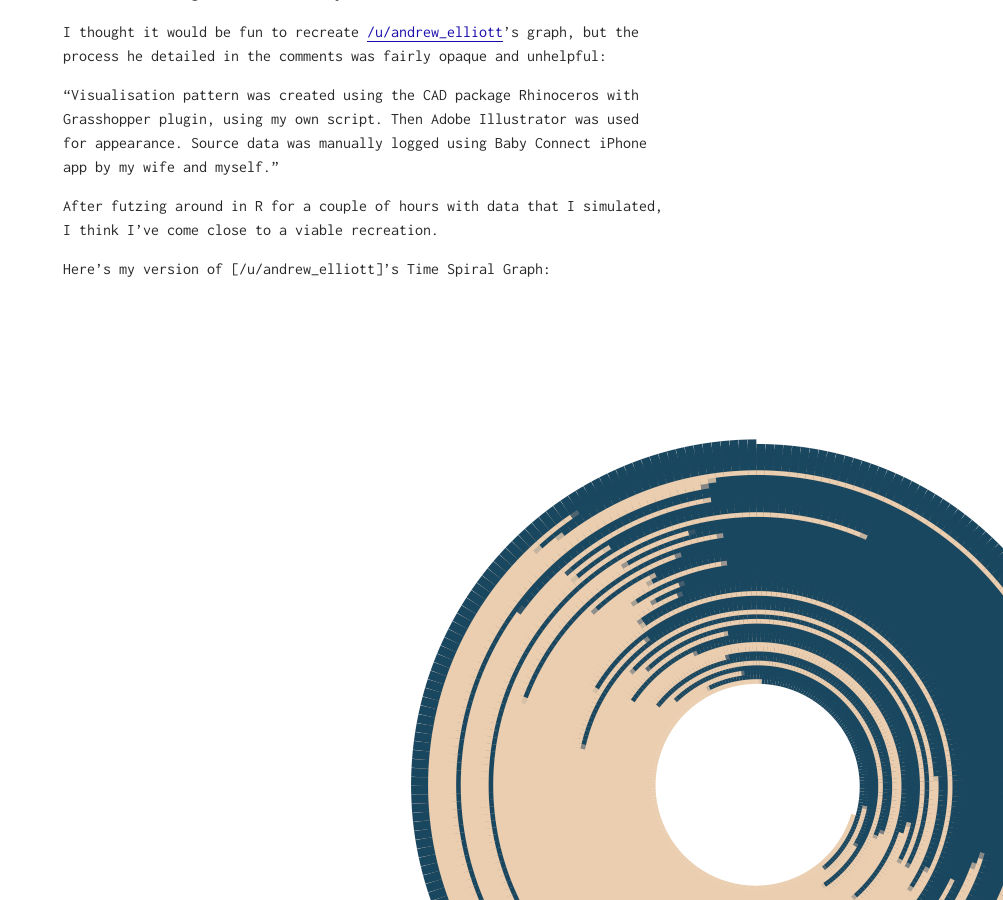
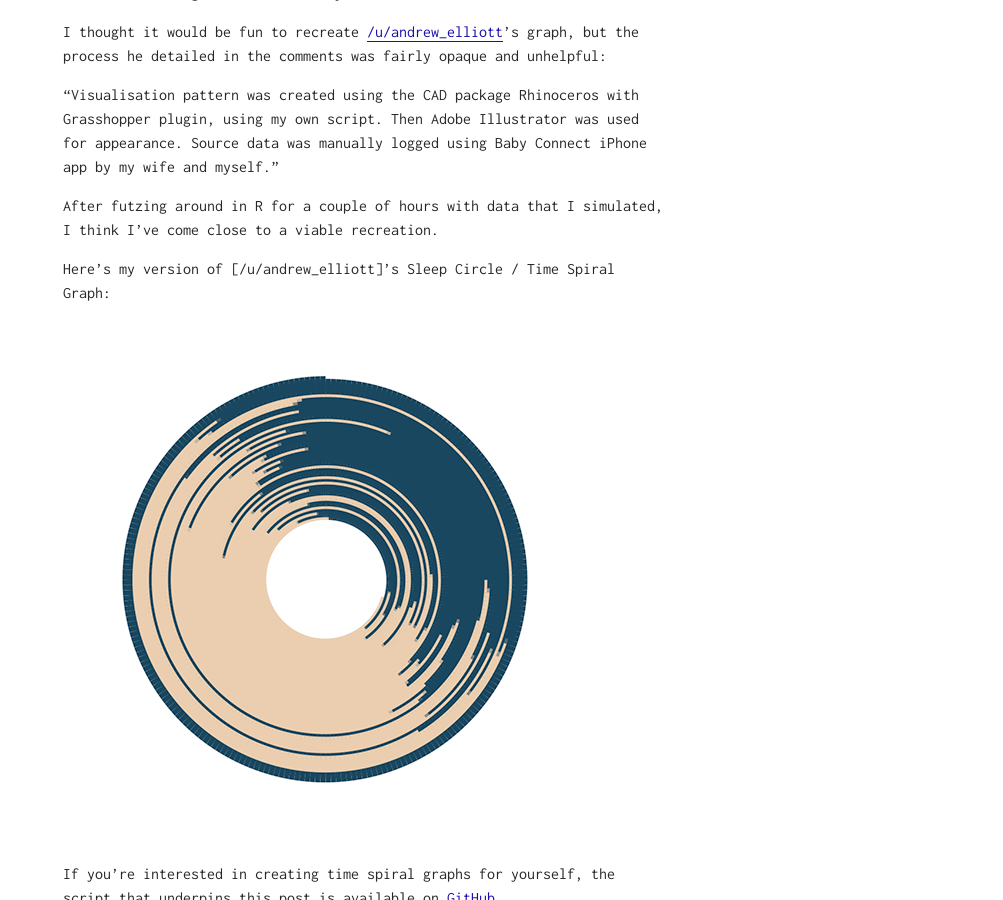
Before and after one commit to maxhumber/maxhumber.com, a Jekyll site: the page built from _posts/2016-12-31-sleep-circle.md, in a window 1280 px wide and 900 px high, scrolled down 1488 px. Shown: the whole window, without its empty margins (277-1280 px from the left). Built offline with Jekyll 4.4.1, drawn with Linux system fonts in a browser that asks for light colours; our own code applies the rules of GitHub Pages for plain Markdown files.

Commit message:
Fixed image

```diff
--- a/_posts/2016-12-31-sleep-circle.md
+++ b/_posts/2016-12-31-sleep-circle.md
@@ -16,8 +16,8 @@ I thought it would be fun to recreate [/u/andrew_elliott](https://www.reddit.com
 
 After futzing around in R for a couple of hours with data that I simulated, I think I've come close to a viable recreation.
 
-Here's my version of [/u/andrew_elliott]'s Time Spiral Graph:
+Here's my version of [/u/andrew_elliott]'s Sleep Circle / Time Spiral Graph:
 
-![](/assets/img/sleep_recreated.png)
+![](/assets/img/sleep_recreated2.png)
 
 If you're interested in creating time spiral graphs for yourself, the script that underpins this post is available on [GitHub](https://github.com/maxhumber/sleep_circle)
```
Also changed, not shown: assets/img/sleep_recreated.png (deleted), assets/img/sleep_recreated2.png (added).
